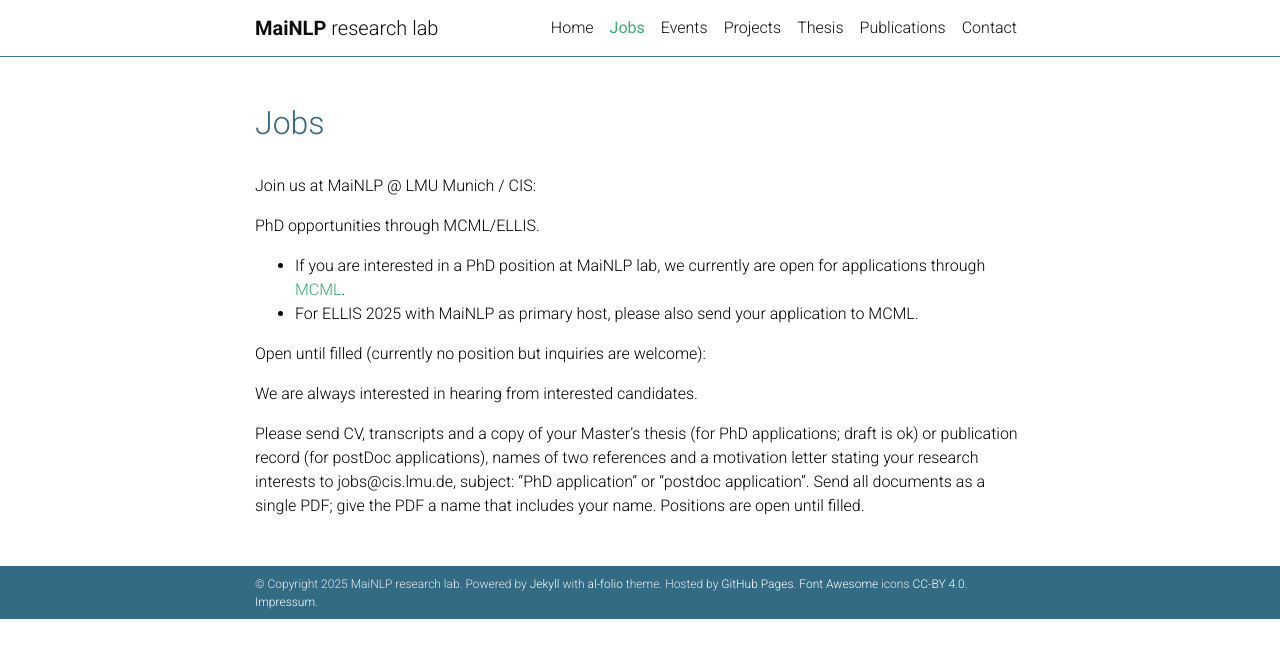
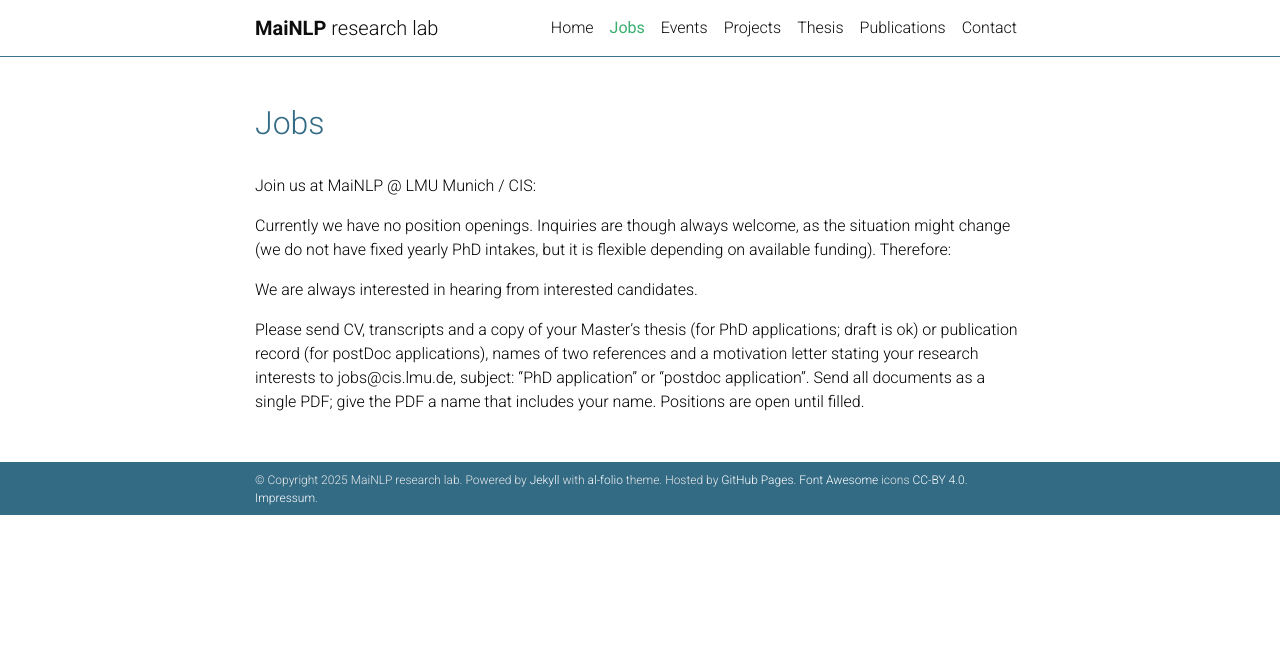
Before and after one commit to mainlp/mainlp.github.io, a Jekyll site: the page built from _pages/jobs.md, in a window 1280 px wide. Shown: the top 658 px of the page. Built offline with Jekyll 4.4.1, drawn with Linux system fonts in a browser that asks for light colours; comment, search, counter and statistics services are not loaded; a style sheet for code colours, icons or effects is not loaded.

Commit message:
Update jobs.md

```diff
--- a/_pages/jobs.md
+++ b/_pages/jobs.md
@@ -9,12 +9,12 @@ nav_order: 2
 
 Join us at MaiNLP @ LMU Munich / CIS:
 
-PhD opportunities through MCML/ELLIS.
+<!-- PhD opportunities through MCML/ELLIS.
 - If you are interested in a PhD position at MaiNLP lab, we currently are open for applications through [MCML](https://www.portal.graduatecenter.lmu.de/ocgc/mcml).
-- For ELLIS 2025 with MaiNLP as primary host, please also send your application to MCML.
+- For ELLIS 2025 with MaiNLP as primary host, please also send your application to MCML.-->
 
 
-Open until filled (currently no position but inquiries are welcome):
+Currently we have no position openings. Inquiries are though always welcome, as the situation might change (we do not have fixed yearly PhD intakes, but it is flexible depending on available funding). Therefore:
 
 We are always interested in hearing from interested candidates.
 
```
